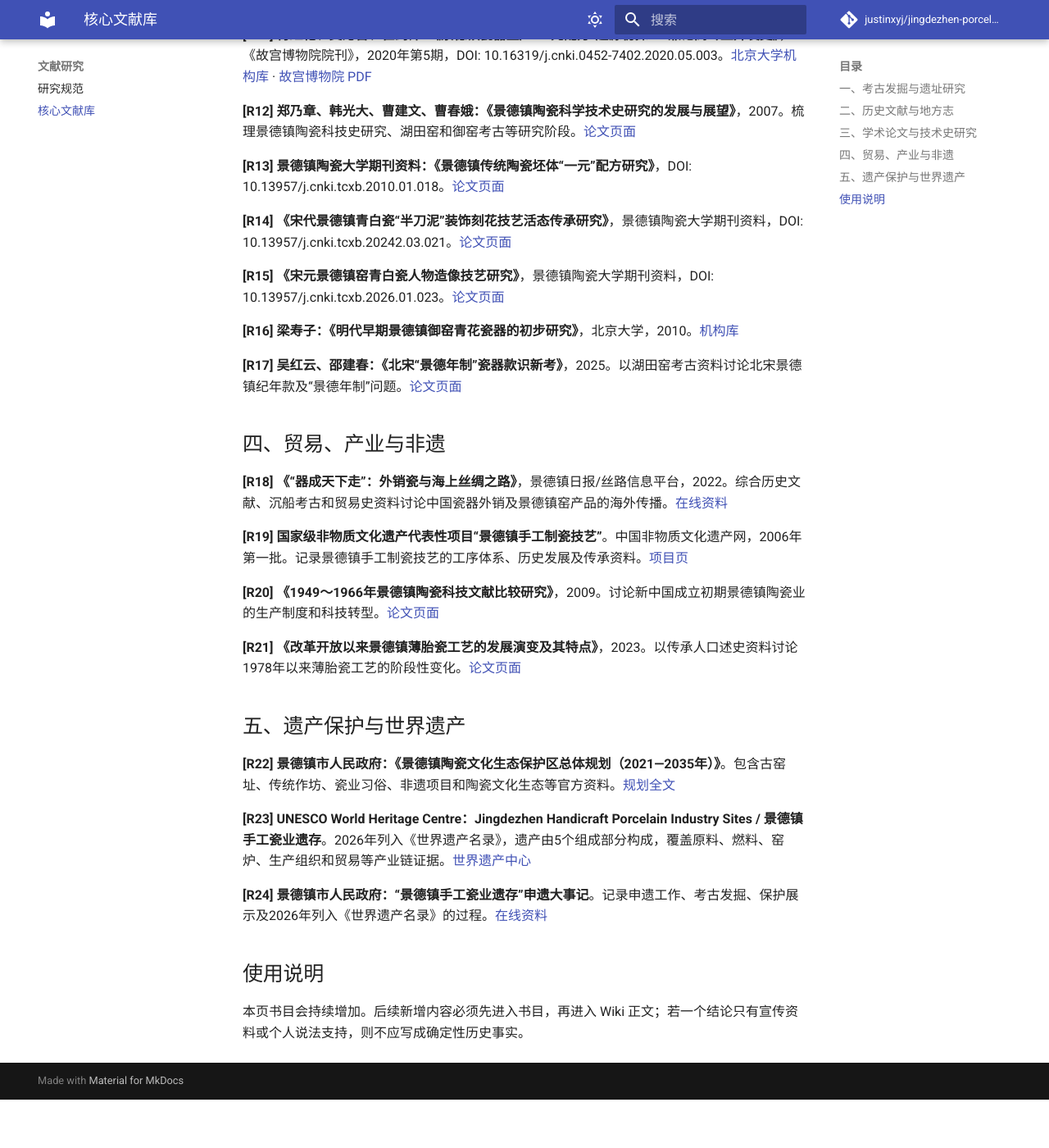
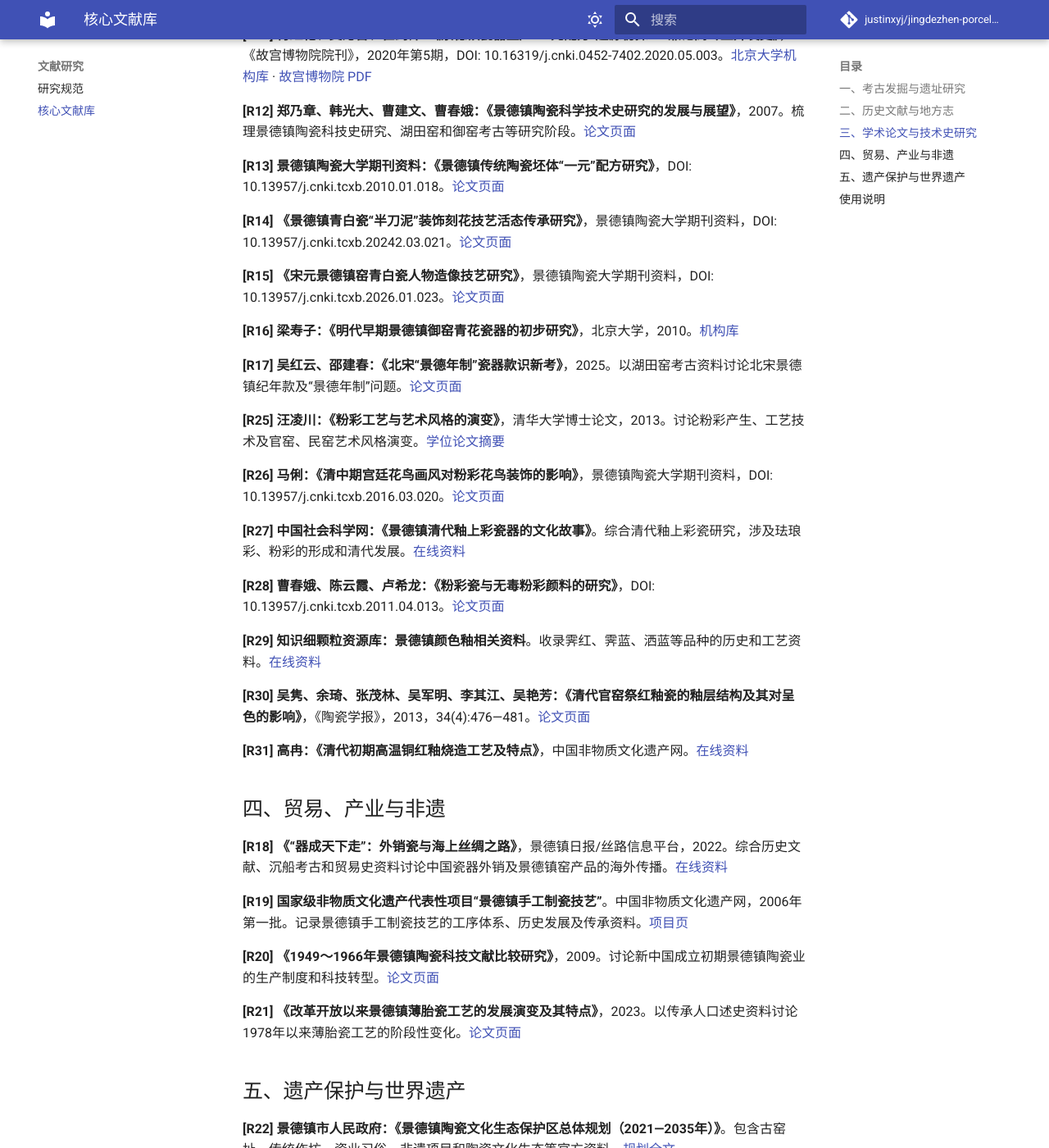
Before and after one commit to justinxyj/jingdezhen-porcelain-wiki, an MkDocs documentation site: the page built from docs/research/sources.md, in a window 1280 px wide and 1400 px high, scrolled down 1213 px. Shown: the whole window at 82% size. Built offline with MkDocs 1.6.1 and Material for MkDocs 9.7.7, drawn with Linux system fonts in a browser that asks for light colours; a script that is not in the unit is left out; comment, search, counter and statistics services are not loaded; before the commit the page ends 2554 px from its top, so only the background shows below that.

Commit message:
docs: extend bibliography with glaze and famille rose studies

```diff
--- a/docs/research/sources.md
+++ b/docs/research/sources.md
@@ -12,7 +12,7 @@
 
 ## 二、历史文献与地方志
 
-**[R04] 蓝浦：《景德镇陶录》**，清嘉庆二十年（1815）刊本，后有郑廷桂补辑本。全书涉及御窑厂、陶务、窑考、镇器和工艺等内容。[全文](https://zh.wikisource.org/zh-hans/%E6%99%AF%E5%BE%B7%E9%8E%AE%E9%99%B6%E9%8C%84)
+**[R04] 蓝浦：《景德镇陶录》**，清嘉庆二十年（1815）刊本，后有郑廷桂补辑本。全书涉及御窑厂、陶务、窑考、镇器和工艺等内容。[全文](https://zh.wikisource.org/zh-hans/%E6景德鎮陶錄)
 
 **[R05] 宋应星：《天工开物·白瓷》**。明代技术文献，对饶郡浮梁景德镇白瓷生产及原料来源有直接记载。[全文](https://zh.wikisource.org/zh-hans/%E5%A4%A9%E5%B7%A5%E9%96%8B%E7%89%A9/%E7%99%BD%E7%93%B7)
 
@@ -34,13 +34,27 @@
 
 **[R13] 景德镇陶瓷大学期刊资料：《景德镇传统陶瓷坯体“一元”配方研究》**，DOI: 10.13957/j.cnki.tcxb.2010.01.018。[论文页面](https://qkzzs.jci.edu.cn/info/1011/2918.htm)
 
-**[R14] 《宋代景德镇青白瓷“半刀泥”装饰刻花技艺活态传承研究》**，景德镇陶瓷大学期刊资料，DOI: 10.13957/j.cnki.tcxb.20242.03.021。[论文页面](https://qkzzs.jcu.edu.cn/info/1011/5455.htm)
+**[R14] 《景德镇青白瓷“半刀泥”装饰刻花技艺活态传承研究》**，景德镇陶瓷大学期刊资料，DOI: 10.13957/j.cnki.tcxb.20242.03.021。[论文页面](https://qkzzs.jcu.edu.cn/info/1011/5455.htm)
 
 **[R15] 《宋元景德镇窑青白瓷人物造像技艺研究》**，景德镇陶瓷大学期刊资料，DOI: 10.13957/j.cnki.tcxb.2026.01.023。[论文页面](https://qkzzs.jcu.edu.cn/info/1011/6133.htm)
 
 **[R16] 梁寿子：《明代早期景德镇御窑青花瓷器的初步研究》**，北京大学，2010。[机构库](https://ir.pku.edu.cn/handle/20.500.11897/378201)
 
 **[R17] 吴红云、邵建春：《北宋“景德年制”瓷器款识新考》**，2025。以湖田窑考古资料讨论北宋景德镇纪年款及“景德年制”问题。[论文页面](https://cnki.istiz.org.cn/kcms/detail/detailall.aspx?dbcode=CJFQ&dbname=CJFD2025&filename=zgtc202506013)
+
+**[R25] 汪凌川：《粉彩工艺与艺术风格的演变》**，清华大学博士论文，2013。讨论粉彩产生、工艺技术及官窑、民窑艺术风格演变。[学位论文摘要](https://newetds.lib.tsinghua.edu.cn/qh/paper/summary?dbCode=ETDQH&sysId=215437)
+
+**[R26] 马俐：《清中期宫廷花鸟画风对粉彩花鸟装饰的影响》**，景德镇陶瓷大学期刊资料，DOI: 10.13957/j.cnki.tcxb.2016.03.020。[论文页面](https://qkzzs.jcu.edu.cn/info/1011/1768.htm)
+
+**[R27] 中国社会科学网：《景德镇清代釉上彩瓷器的文化故事》**。综合清代釉上彩瓷研究，涉及珐琅彩、粉彩的形成和清代发展。[在线资料](https://www.cssn.cn/skgz/bwyc/202311/t20231103_5694635.shtml)
+
+**[R28] 曹春娥、陈云霞、卢希龙：《粉彩瓷与无毒粉彩颜料的研究》**，DOI: 10.13957/j.cnki.tcxb.2011.04.013。[论文页面](https://qkzzs.jcu.edu.cn/info/1011/3023.htm)
+
+**[R29] 知识细颗粒资源库：景德镇颜色釉相关资料**。收录霁红、霁蓝、洒蓝等品种的历史和工艺资料。[在线资料](https://meta.librarydata.cn/metainfo?metaID=140420020210001709)
+
+**[R30] 吴隽、余琦、张茂林、吴军明、李其江、吴艳芳：《清代官窑祭红釉瓷的釉层结构及其对呈色的影响》**，《陶瓷学报》，2013，34(4):476—481。[论文页面](https://edt.cqvip.com/journal/tcxb/article/551164637)
+
+**[R31] 高冉：《清代初期高温铜红釉烧造工艺及特点》**，中国非物质文化遗产网。[在线资料](https://www.ihchina.cn/Article/Index/detail?id=24981)
 
 ## 四、贸易、产业与非遗
 
```
